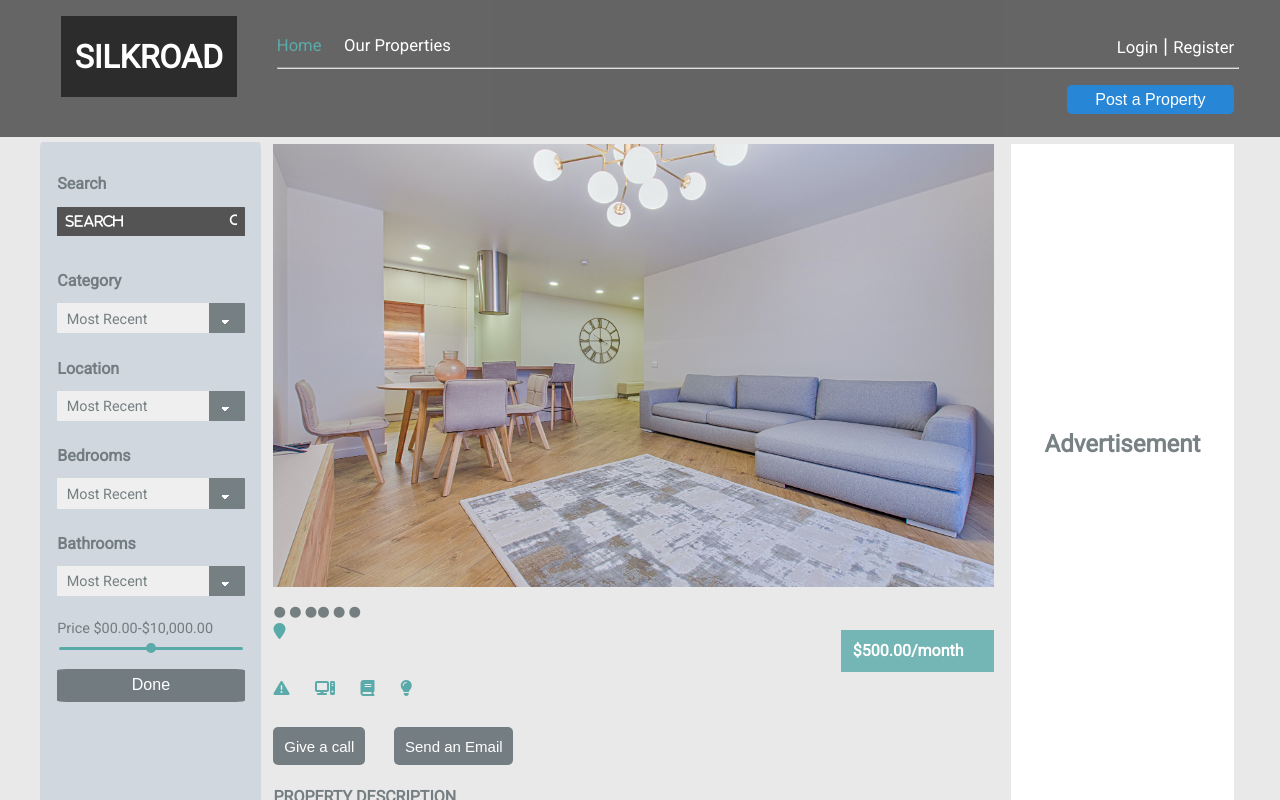
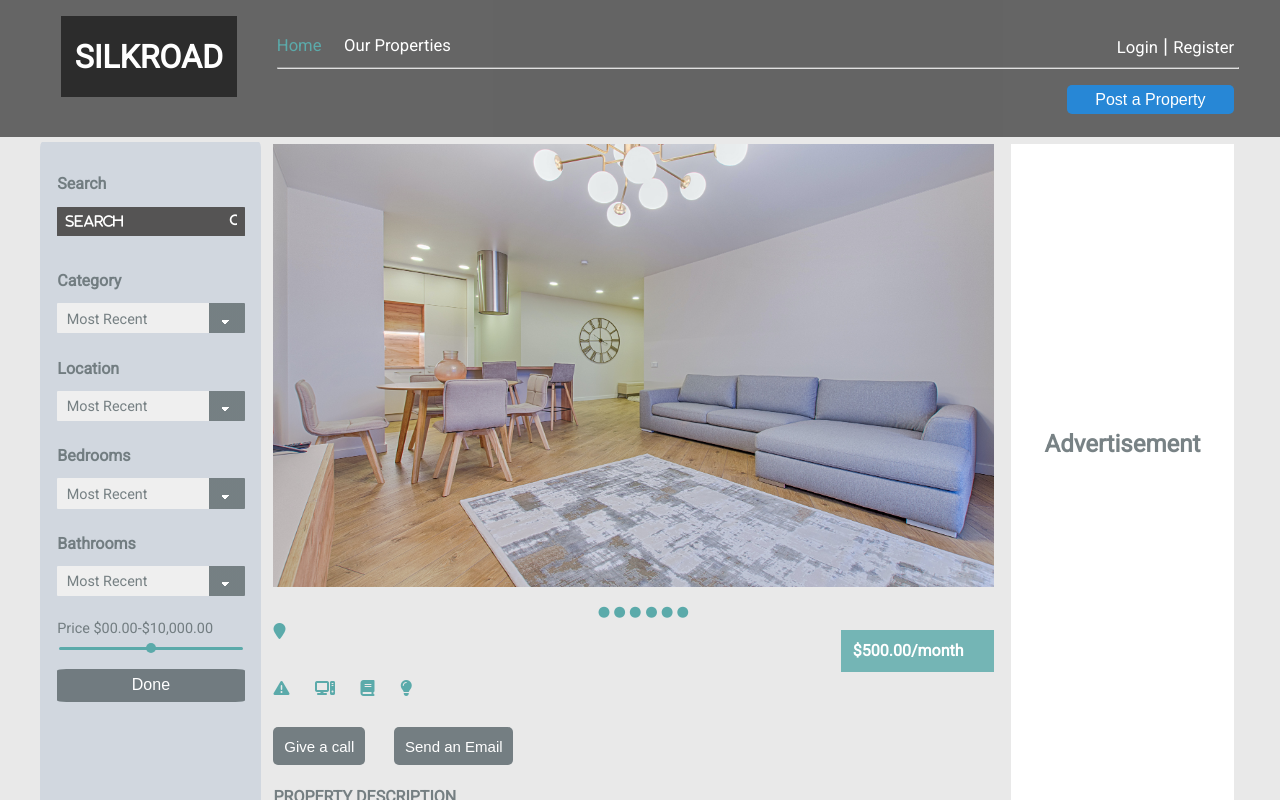
Before and after one commit to boaslah/SilkRoad-vue, a Vue app: page /properties in a window 1280 px wide. Both pictures are taken after a click on the element 390 px from the left and 376 px from the top of the page. Shown: the top 800 px of the page. Built offline with nearby package versions, Linux system fonts and the light colour scheme.

Commit message:
working on single property

```diff
--- a/src/components/House.vue
+++ b/src/components/House.vue
@@ -5,9 +5,8 @@
             <img src="../assets/background-image.jpg" alt="houses">
         </div>
         <div>
-            <div>
-            <i class="fa-solid fa-ellipsis scroll"></i><i class="fa-solid fa-ellipsis scroll"></i>
-
+            <div class="center">
+                <i class="fa-solid fa-ellipsis scroll active"></i>   <i class="fa-solid fa-ellipsis scroll active"></i>
             </div>
             <div class="row1">
                 <div>
@@ -82,6 +81,10 @@
 
 <style lang="scss" scoped>
 
+.center{
+    padding: 0% 30% 0% 45%;
+}
+
 .scroll{
     font-size: 50px;
 }
```
